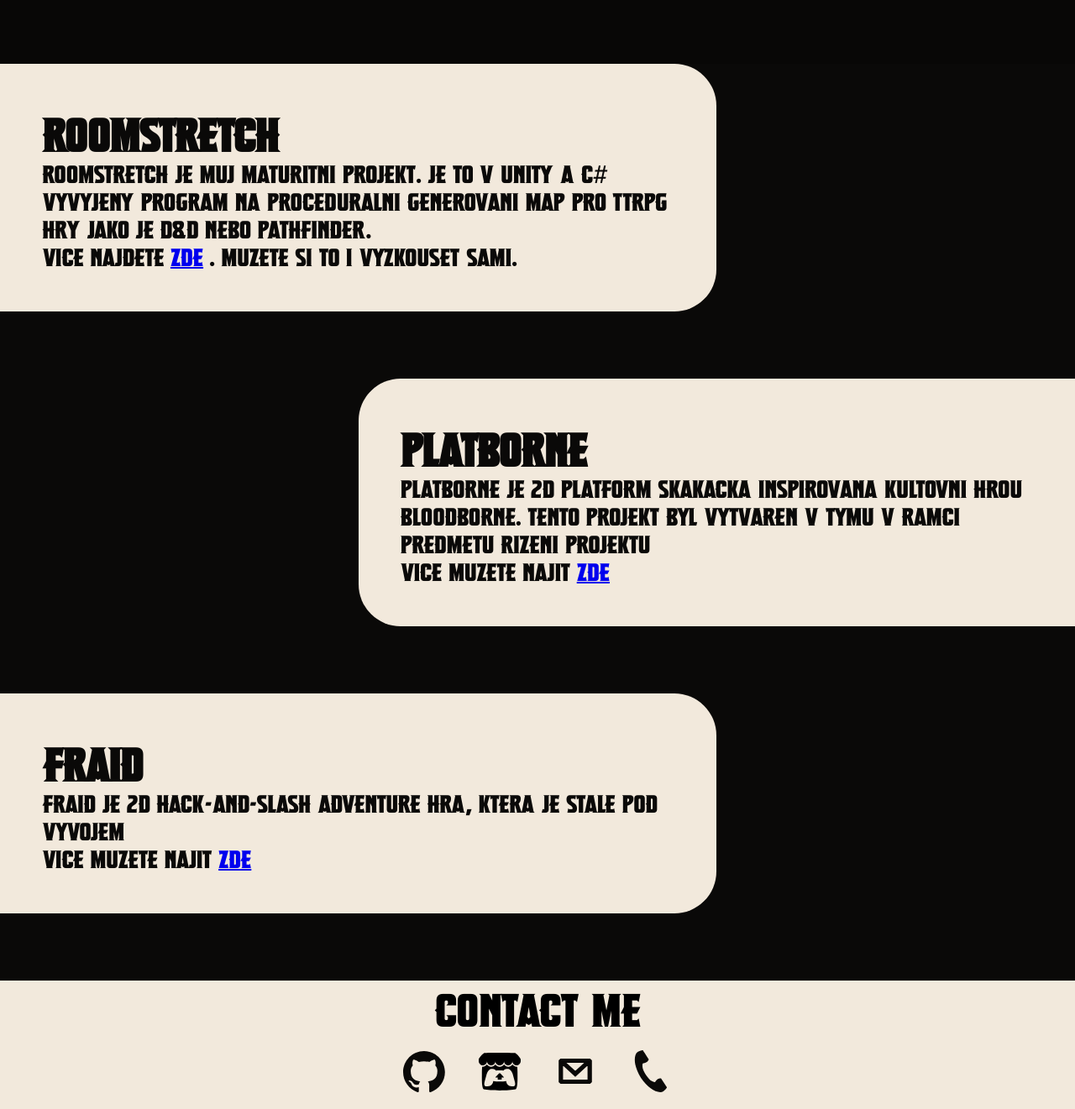
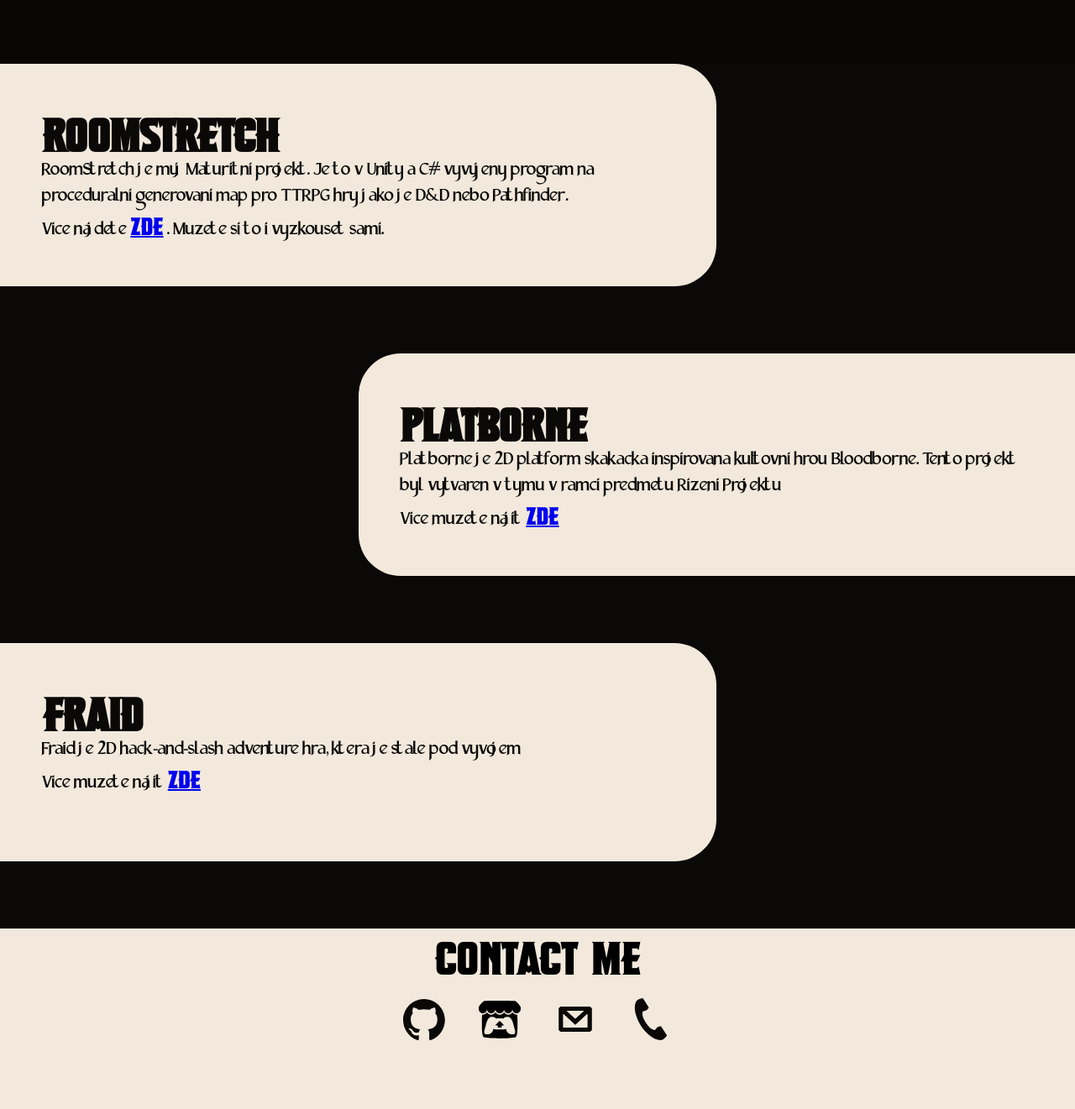
Before and after one commit to EwDosbox/EwDosbox.github.io, a PHP site: page / in a window 1280 px wide. Shown: the part 804-2125 px from the top of the page at 84% size. After the commit the page ends 2043 px from the top, so only its background shows below. Run offline with PHP 8.4, Linux system fonts and the light colour scheme.

Commit message:
Added a new Font for normal text
Justified

```diff
--- a/styles/styles.css
+++ b/styles/styles.css
@@ -5,8 +5,15 @@
 }
 
 @font-face {
+    font-family: 'Dragon Fire';
+    src: url("./../fonts/DragonFire.otf") format('opentype');
+    font-weight: normal;
+    font-style: normal;
+}
+
+@font-face {
     font-family: 'Dragon Slayer';
-    src: url('https://ewdosbox.github.io/fonts/DragonSlayer.ttf') format('truetype');
+    src: url("./../fonts/DragonSlayer.ttf") format('truetype');
     font-weight: normal;
     font-style: normal;
 }
@@ -184,6 +191,7 @@
 .project-text {
     font-family: 'Dragon Slayer';
     font-size: 16pt;
+    font-family: 'Dragon Fire';
     color: var(--secondary);
 }
 
```
Also changed, not shown: fonts/DragonFire.otf (added).
